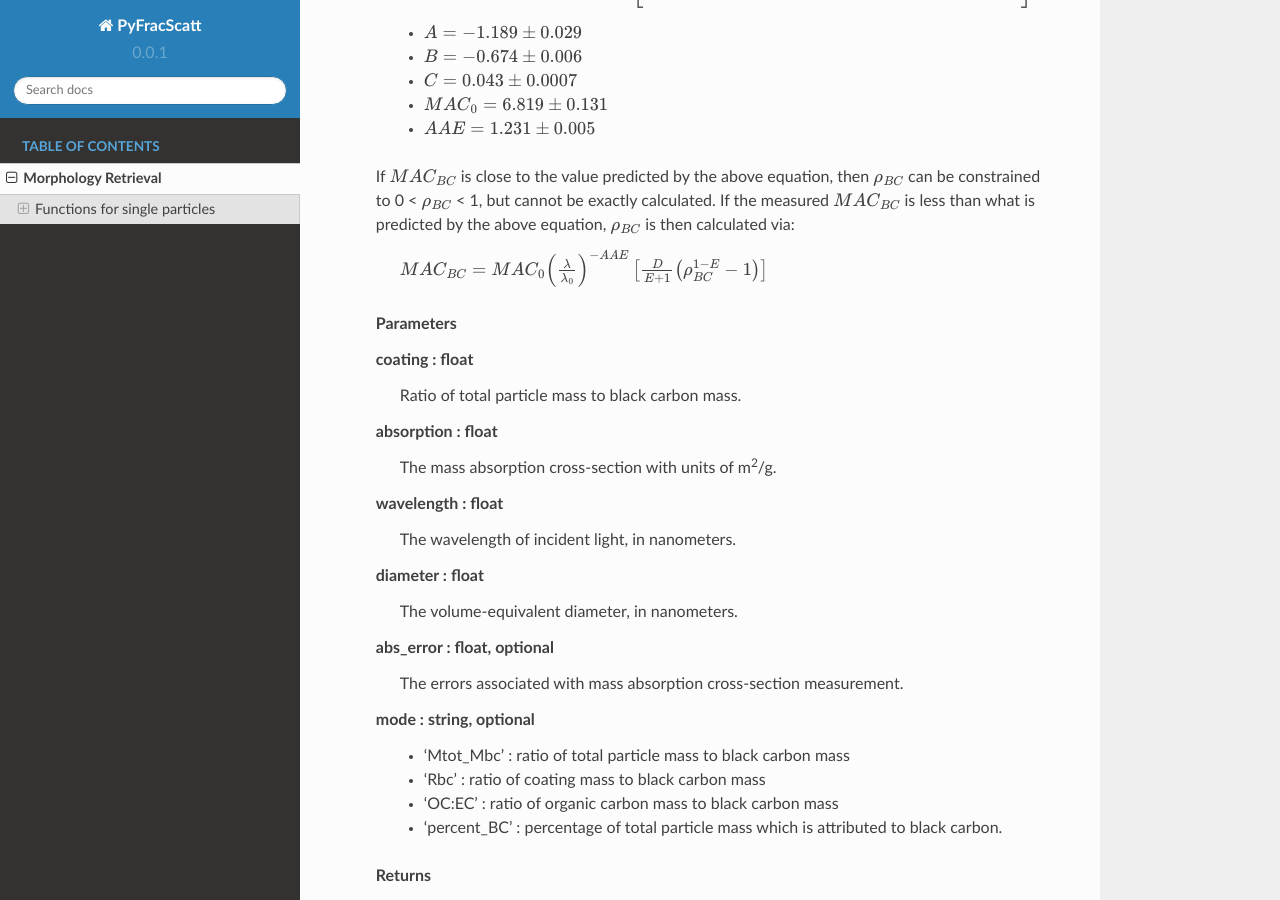
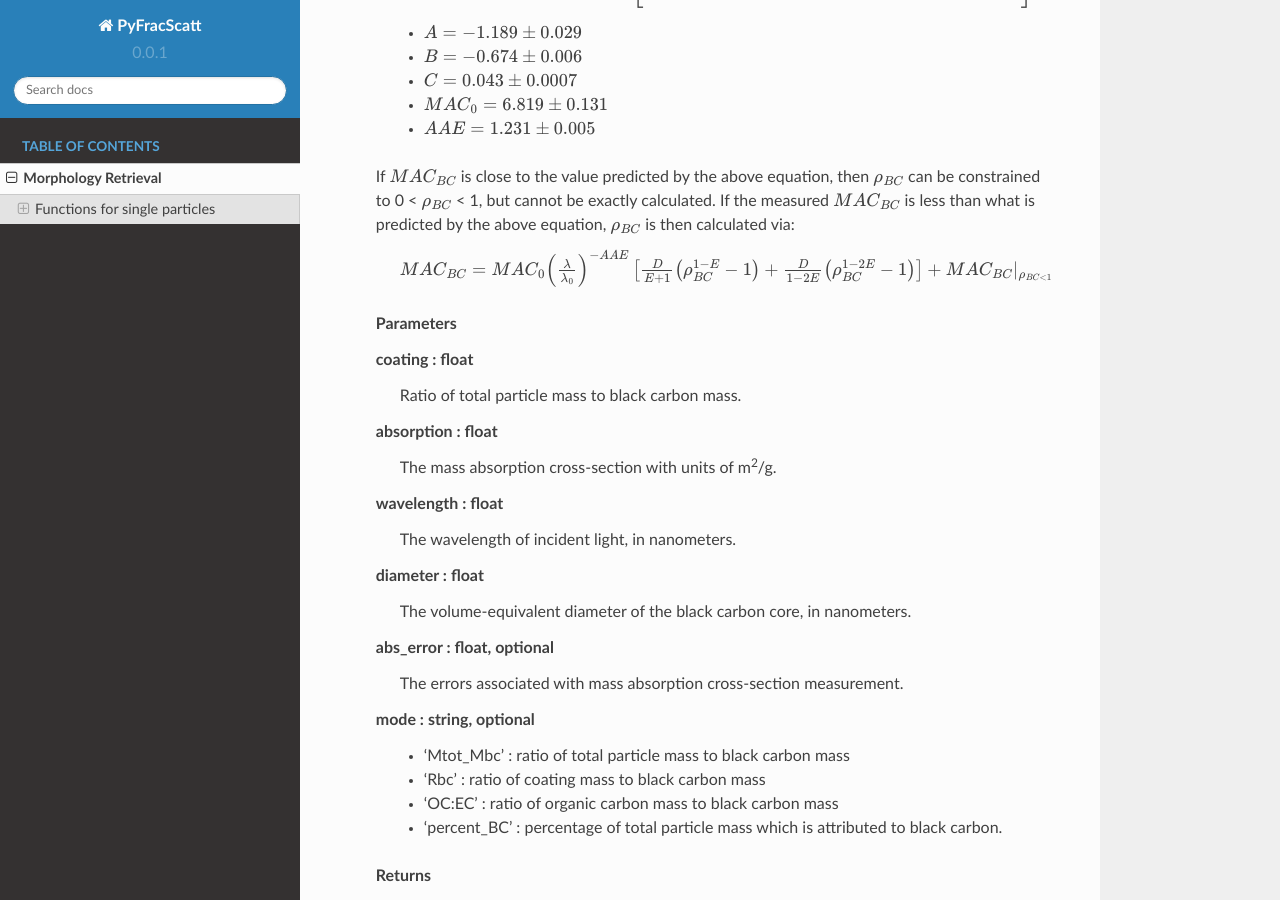
Before and after one commit to beelerpayton/FracScatt, a Sphinx documentation site: the page built from docs/source/functions.rst, in a window 1280 px wide and 900 px high, scrolled down 466 px. Built offline with Sphinx 7.4.7 and the Read the Docs theme 2.0.0, drawn with Linux system fonts in a browser that asks for light colours; pages that are not in the unit, such as notebooks, are missing from menus.

Commit message:
Update functions.rst

```diff
--- a/docs/source/functions.rst
+++ b/docs/source/functions.rst
@@ -18,7 +18,7 @@ Functions for single particles
 
    If :math:`{MAC_{BC}}` is close to the value predicted by the above equation, then :math:`{\rho_{BC}}` can be constrained to 0 < :math:`{\rho_{BC}}` < 1, but cannot be exactly calculated. If the measured :math:`{MAC_{BC}}` is less than what is predicted by the above equation, :math:`{\rho_{BC}}` is then calculated via:
 
-	:math:`{MAC_{BC}=MAC_0\left (\frac{\lambda}{\lambda_0} \right)^{-AAE}\left[\frac{D}{E+1}\left(\rho_{BC}^{1-E}-1\right)\right]}`
+	:math:`{MAC_{BC}=MAC_0\left (\frac{\lambda}{\lambda_0} \right)^{-AAE}\left[\frac{D}{E+1}\left(\rho_{BC}^{1-E}-1\right)+\frac{D}{1-2E}\left(\rho_{BC}^{1-2E}-1\right)\right]+MAC_{BC}|_{\rho_{BC<1}}}`
 
 
    **Parameters**
@@ -31,7 +31,7 @@ Functions for single particles
    wavelength : float
 	The wavelength of incident light, in nanometers.
    diameter : float
-   	The volume-equivalent diameter, in nanometers.
+   	The volume-equivalent diameter of the black carbon core, in nanometers.
    abs_error : float, optional
 	The errors associated with mass absorption cross-section measurement.
    mode : string, optional
```
